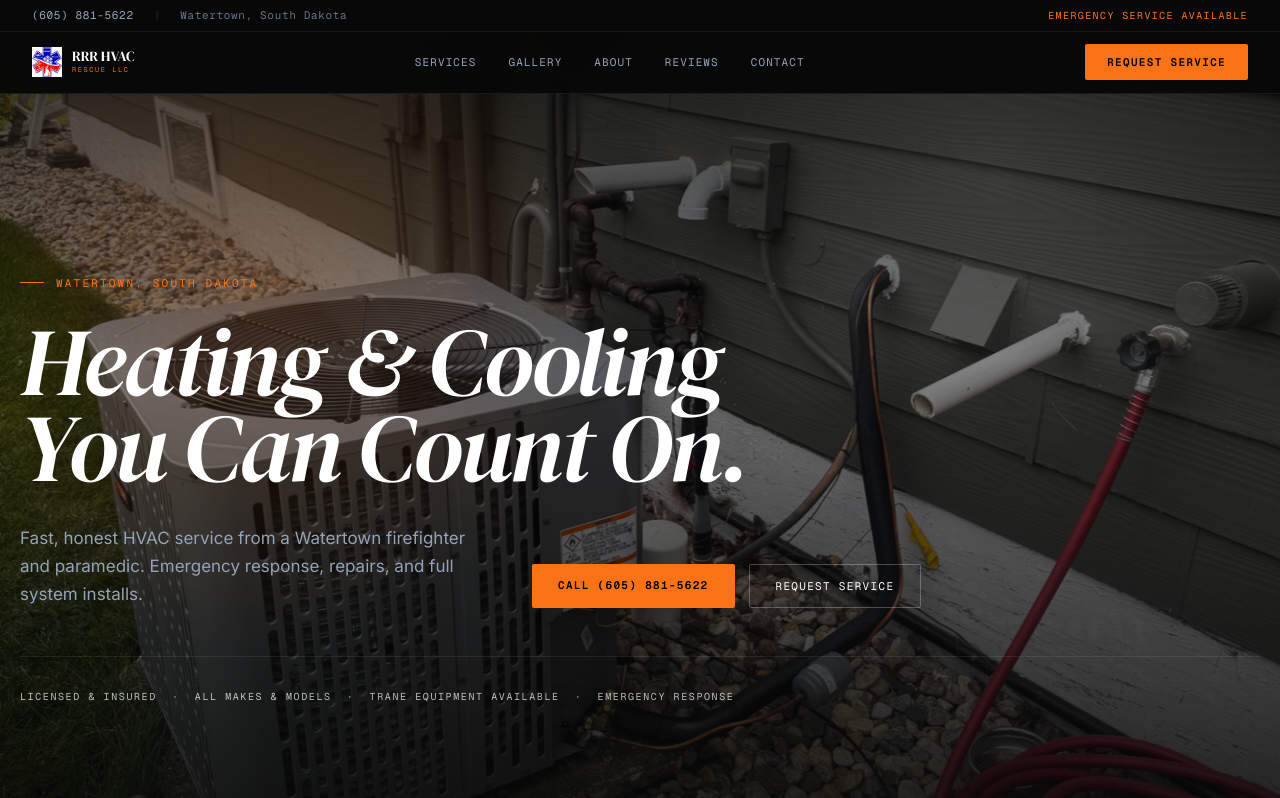
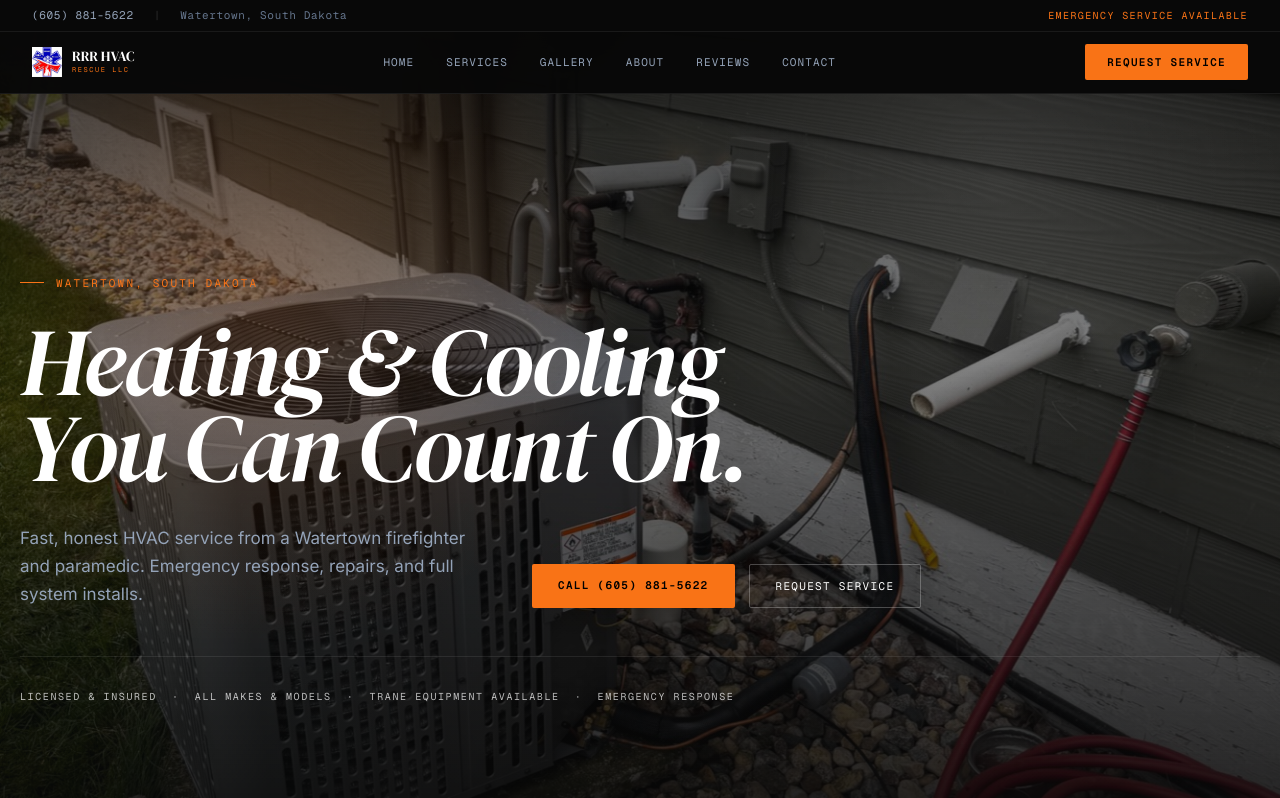
Before and after one commit to steinbros1012/RRR-HVAC, a Next.js app: page / in a window 1280 px wide. Shown: the top 798 px of the page. Built offline with nearby package versions, Linux system fonts and the light colour scheme.

Commit message:
fix: add home navigation link

```diff
--- a/src/components/Footer.tsx
+++ b/src/components/Footer.tsx
@@ -4,6 +4,7 @@ const PHONE = "(605) 881-5622";
 
 export default function Footer() {
   const links = [
+    { label: "Home", href: "/" },
     { label: "Services", href: "/services" },
     { label: "Gallery", href: "/gallery" },
     { label: "About", href: "/about" },
--- a/src/components/Navbar.tsx
+++ b/src/components/Navbar.tsx
@@ -5,6 +5,7 @@ import { useEffect, useState } from "react";
 const PHONE = "(605) 881-5622";
 
 const links = [
+  { label: "Home", href: "/" },
   { label: "Services", href: "/services" },
   { label: "Gallery", href: "/gallery" },
   { label: "About", href: "/about" },
```
